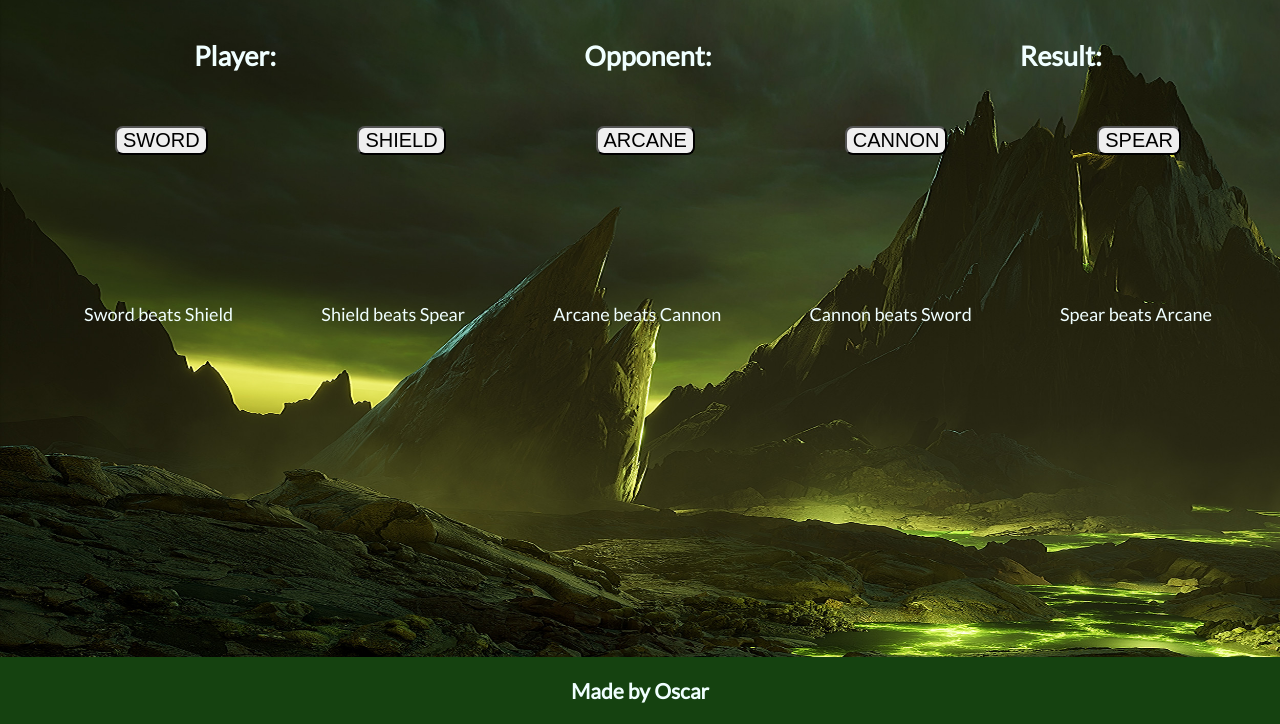
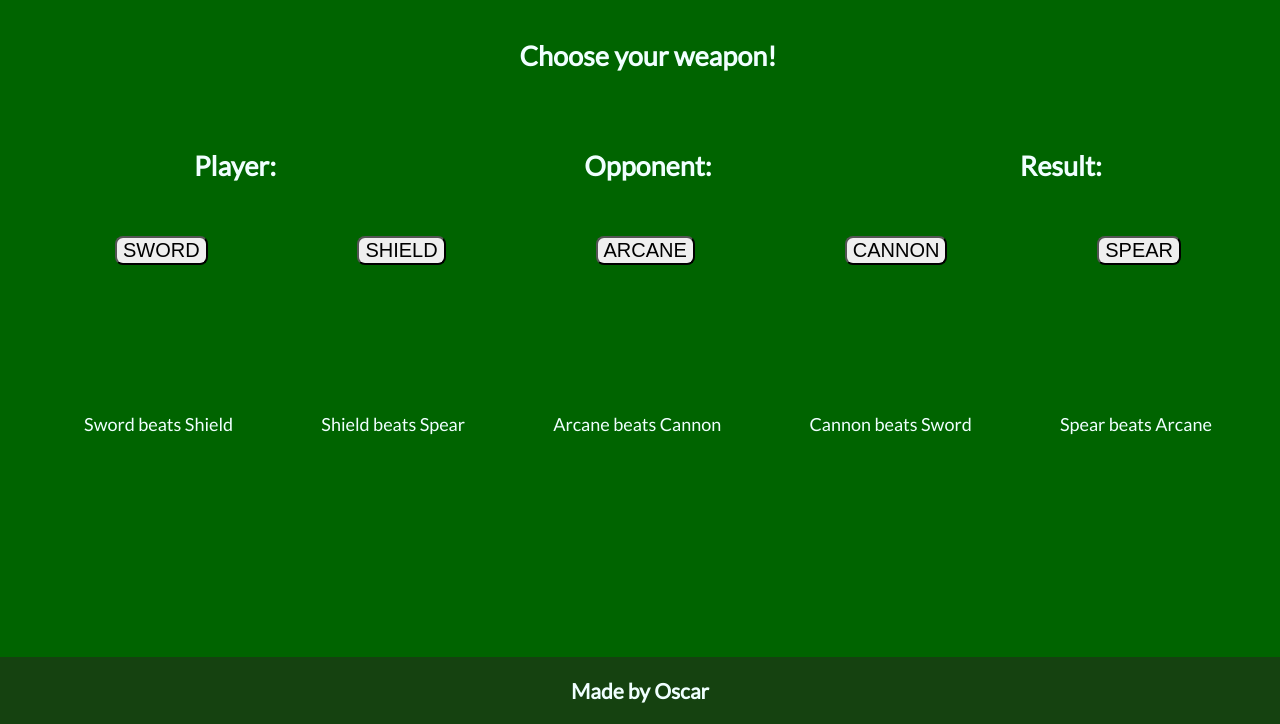
Before and after one commit to Rakdoslover/javascript-game-1, a plain HTML site: page index.html in a window 1280 px wide. Shown: the part 76-800 px from the top of the page. Drawn offline with Linux system fonts and the light colour scheme; a web font is replaced by a local one.

Commit message:
Changes to the background image and index.html with a h2

```diff
--- a/assets/css/style.css
+++ b/assets/css/style.css
@@ -3,7 +3,7 @@
 body {
     background: fixed;
     background-size: cover;
-    background-image: url("/assets/images/the-battlefield1.jpg");
+    background-color: darkgreen;
     width: 100%;
     height: calc(100vh - 164px);
     font-family: 'Lato', sans-serif;
--- a/index.html
+++ b/index.html
@@ -16,6 +16,9 @@
     <!--Main content of site-->
         <div>
             <a href="index.html" aria-label="Back to main-page"><h1 id="main-title">Stricken Down!</h1></a>
+        </div>
+        <div class="gameDiv">
+            <h2>Choose your weapon!</h2>
         </div>
         <div class="gameDiv">
             <div class="gameText"><h2 id="playerText">Player: </h2></div>
```
Also changed, not shown: 1 other file.
